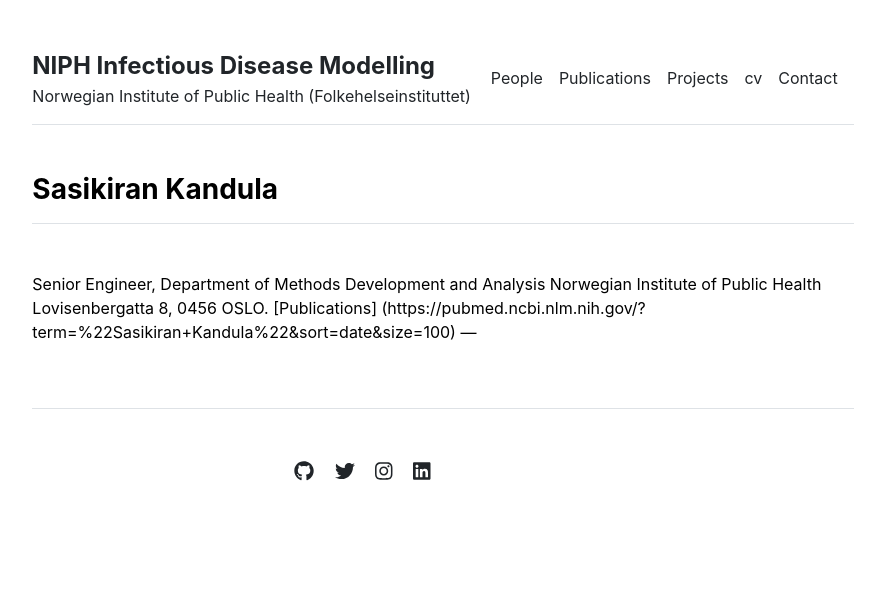
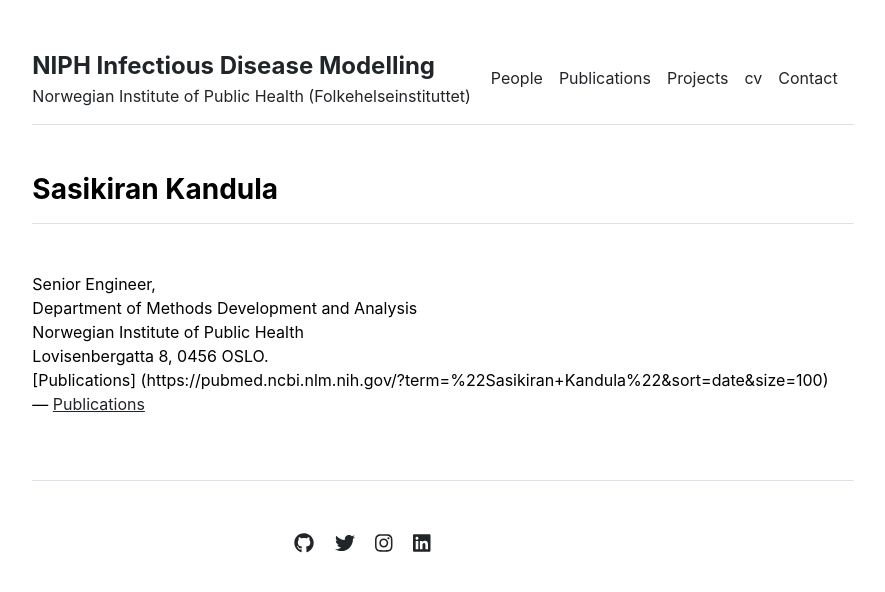
Before and after one commit to folkehelseinstituttet/modelling, a Jekyll site: the page built from people/sasi.md, in a window 1280 px wide. Shown: the top 592 px of the page, without its empty margins (197-1082 px from the left). Built offline with Jekyll 4.4.1, drawn with Linux system fonts in a browser that asks for light colours.

Commit message:
Fixing link to PubMed

```diff
--- a/people/sasi.md
+++ b/people/sasi.md
@@ -9,3 +9,4 @@
 Lovisenbergatta 8, 0456 OSLO.
 [Publications] (https://pubmed.ncbi.nlm.nih.gov/?term=%22Sasikiran+Kandula%22&sort=date&size=100)
 ---
+<a href="https://pubmed.ncbi.nlm.nih.gov/?term=%22Sasikiran+Kandula%22&sort=date&size=100"> Publications </a>
```
